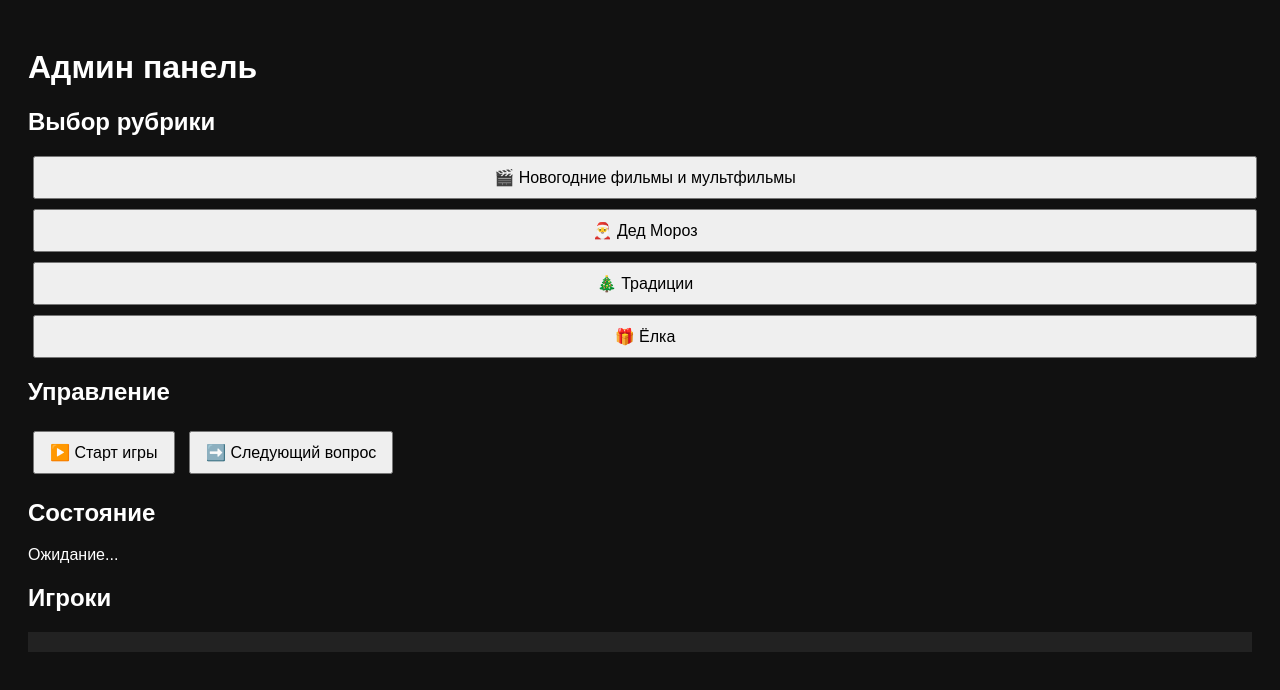
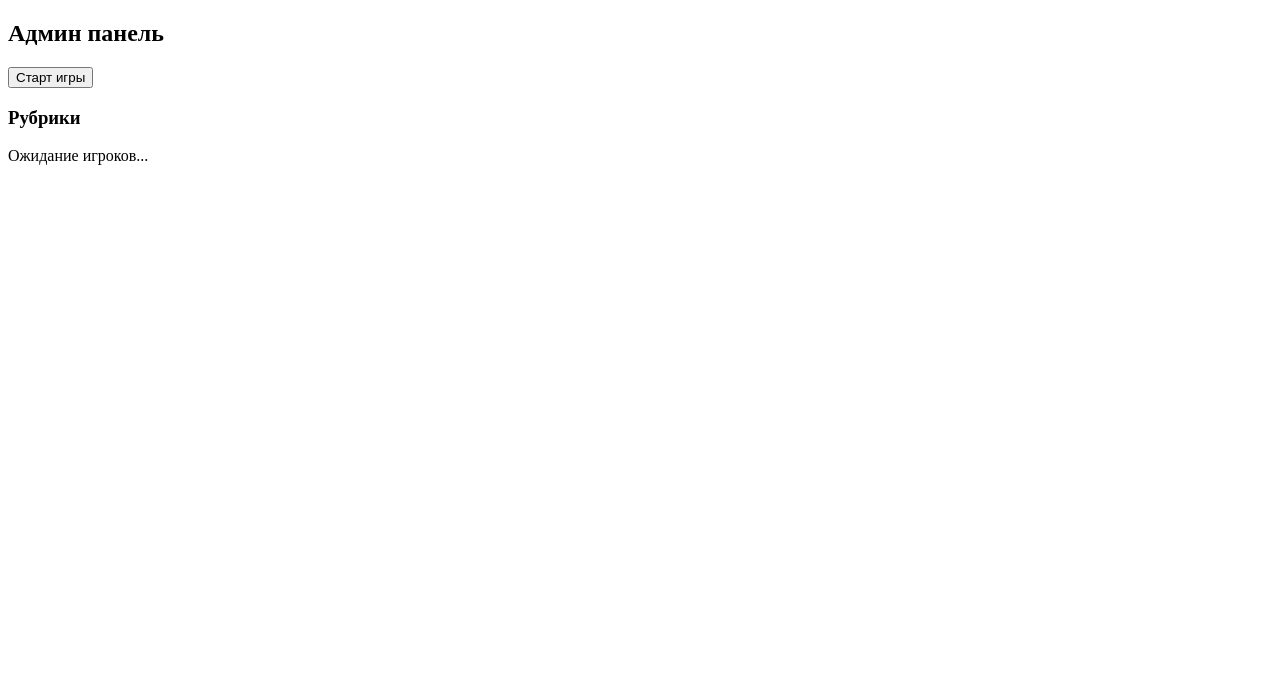
Before and after one commit to tatiana16st-byte/newyear-quiz, a website: page public/admin.html in a window 1280 px wide. Drawn offline with nearby package versions, Linux system fonts and the light colour scheme; no server answers.

Commit message:
Update admin.html

```diff
--- a/public/admin.html
+++ b/public/admin.html
@@ -3,54 +3,50 @@
 <head>
   <meta charset="UTF-8">
   <title>Админ панель</title>
-  <style>
-    body {
-      font-family: Arial;
-      background: #111;
-      color: #fff;
-      padding: 20px;
-    }
-    button {
-      padding: 10px 15px;
-      margin: 5px;
-      font-size: 16px;
-      cursor: pointer;
-    }
-    .rubrics button {
-      display: block;
-      width: 100%;
-      margin-bottom: 10px;
-    }
-    pre {
-      background: #222;
-      padding: 10px;
-    }
-  </style>
 </head>
 <body>
 
-<h1>Админ панель</h1>
+<h2>Админ панель</h2>
 
-<h2>Выбор рубрики</h2>
-<div class="rubrics">
-  <button onclick="selectRubric('movies')">🎬 Новогодние фильмы и мультфильмы</button>
-  <button onclick="selectRubric('fatherfrost')">🎅 Дед Мороз</button>
-  <button onclick="selectRubric('traditions')">🎄 Традиции</button>
-  <button onclick="selectRubric('tree')">🎁 Ёлка</button>
-</div>
+<button id="startGame">Старт игры</button>
 
-<h2>Управление</h2>
-<button onclick="startGame()">▶️ Старт игры</button>
-<button onclick="nextQuestion()">➡️ Следующий вопрос</button>
+<h3>Рубрики</h3>
+<div id="rubrics"></div>
 
-<h2>Состояние</h2>
-<p id="state">Ожидание...</p>
-
-<h2>Игроки</h2>
-<pre id="players"></pre>
+<p id="status">Ожидание игроков...</p>
 
 <script src="/socket.io/socket.io.js"></script>
-<script src="admin.js"></script>
+<script>
+const socket = io();
+
+const rubricsDiv = document.getElementById('rubrics');
+const status = document.getElementById('status');
+
+document.getElementById('startGame').onclick = () => {
+  socket.emit('start_game');
+};
+
+socket.on('game_started', () => {
+  status.textContent = 'Игра запущена';
+});
+
+socket.on('rubrics_list', (rubrics) => {
+  rubricsDiv.innerHTML = '';
+
+  rubrics.forEach(rubric => {
+    const btn = document.createElement('button');
+    btn.textContent = rubric.title;
+    btn.onclick = () => {
+      socket.emit('select_rubric', rubric.id);
+    };
+    rubricsDiv.appendChild(btn);
+  });
+});
+
+socket.on('rubric_selected', (data) => {
+  status.textContent = 'Выбрана рубрика: ' + data.title;
+});
+</script>
 
 </body>
 </html>
```
